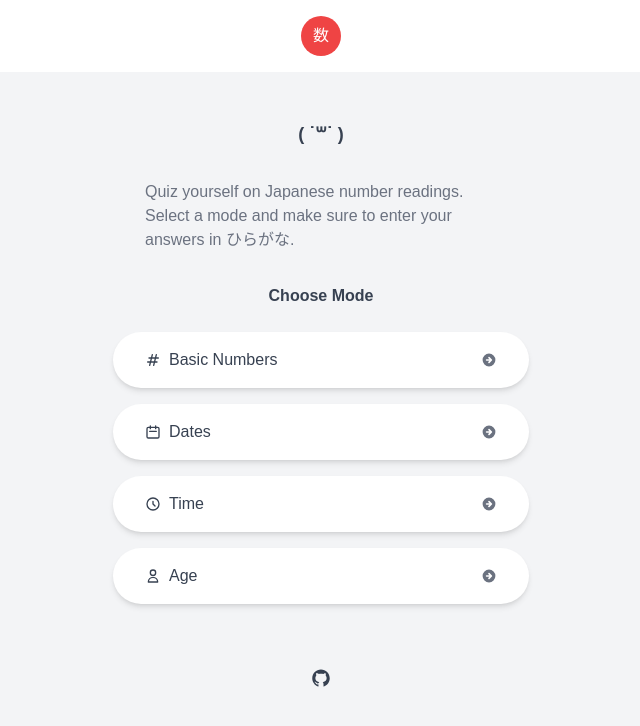
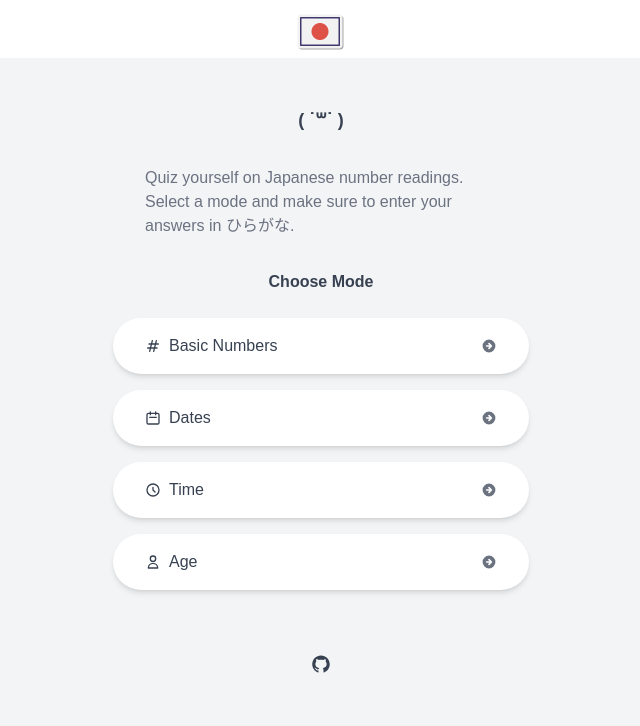
Before and after one commit to jossdoe/kazoeru, a Next.js app: page / in a window 1280 px wide. Shown: the top 726 px of the page, without its empty margins (319-959 px from the left). Built offline with nearby package versions, Linux system fonts and the light colour scheme.

Commit message:
feat: add logo and favicon

```diff
--- a/components/layouts/LayoutDefault/LayoutDefault.tsx
+++ b/components/layouts/LayoutDefault/LayoutDefault.tsx
@@ -1,6 +1,7 @@
 import React from "react"
 import Head from "next/head"
 import Link from "next/link"
+import Image from "next/image"
 import { HiOutlineArrowNarrowLeft } from "react-icons/hi"
 import { AiFillGithub } from "react-icons/ai"
 
@@ -21,7 +22,7 @@ const LayoutDefault: React.FC<LayoutDefaultProps> = ({
           <title>{title}</title>
           <link rel="icon" href="/favicon.ico" />
         </Head>
-        <header className="bg-white p-4">
+        <header className="bg-white px-4">
           <div className="flex max-w-2xl mx-auto text-center">
             <div className="flex-1 flex justify-start items-center">
               {hasBackToIndex && (
@@ -33,12 +34,13 @@ const LayoutDefault: React.FC<LayoutDefaultProps> = ({
                 </Link>
               )}
             </div>
-            <div>
+            <div className="pt-2">
               <Link href="/">
                 <a>
-                  <div className="bg-red-500 inline-flex text-white w-10 h-10 rounded-full items-center justify-center">
+                  <Image src="/logo-100.png" alt="me" width="50" height="50" />
+                  {/* <div className="bg-red-500 inline-flex text-white w-10 h-10 rounded-full items-center justify-center">
                     数
-                  </div>
+                  </div> */}
                 </a>
               </Link>
             </div>
```
Also changed, not shown: public/logo-100.png (added), 1 other file (tests, documents, lock files or other folders).
